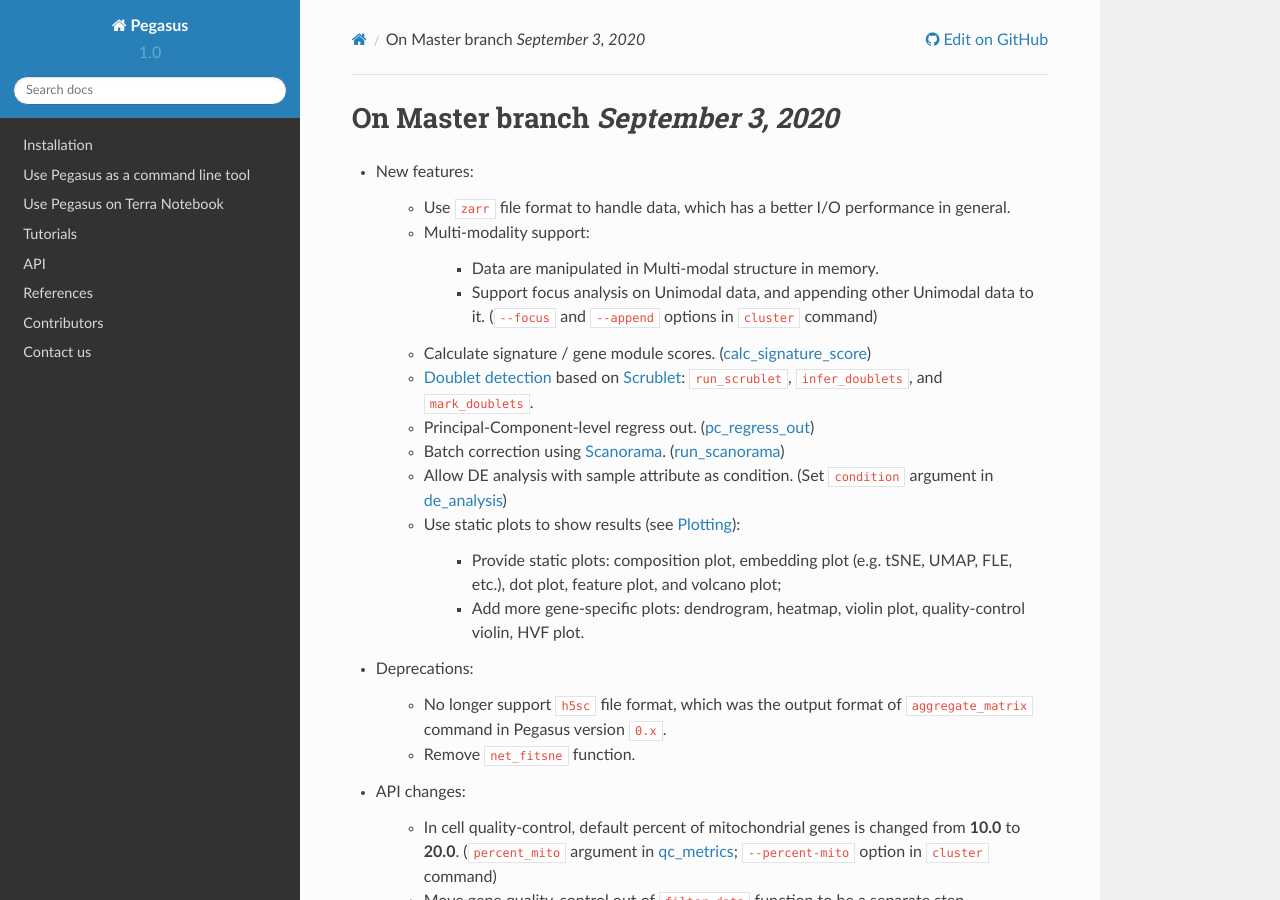
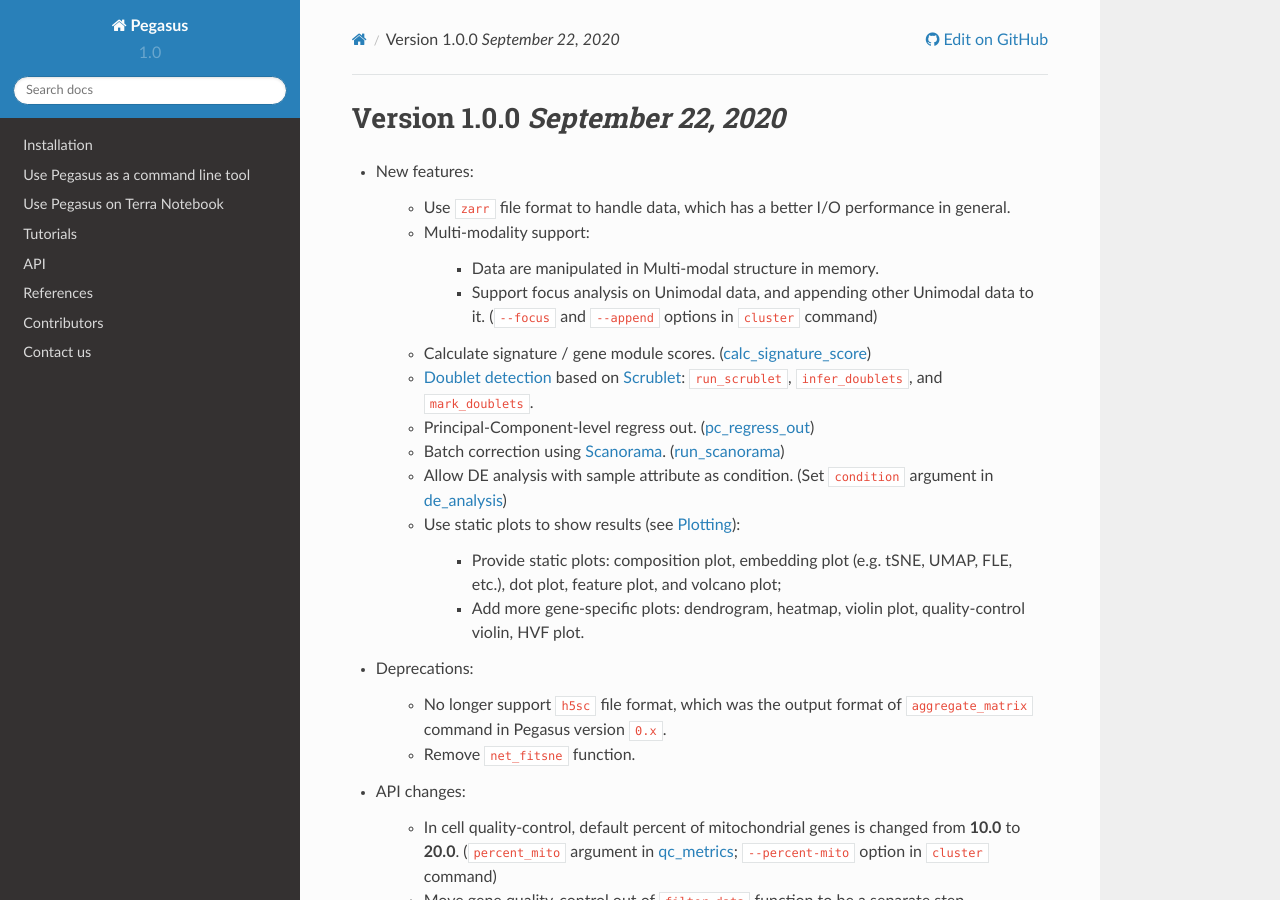
Before and after one commit to lilab-bcb/pegasus, a Sphinx documentation site: the page built from docs/release_notes.rst, in a window 1280 px wide and 900 px high. Built offline with Sphinx 7.4.7 and the Read the Docs theme 2.0.0, drawn with Linux system fonts in a browser that asks for light colours; formulas are drawn with MathJax 3.

Commit message:
update docs

```diff
--- a/docs/release_notes.rst
+++ b/docs/release_notes.rst
@@ -1,4 +1,4 @@
-On Master branch `September 3, 2020`
+Version 1.0.0 `September 22, 2020`
 --------------------------------------
 
 * New features:
```
